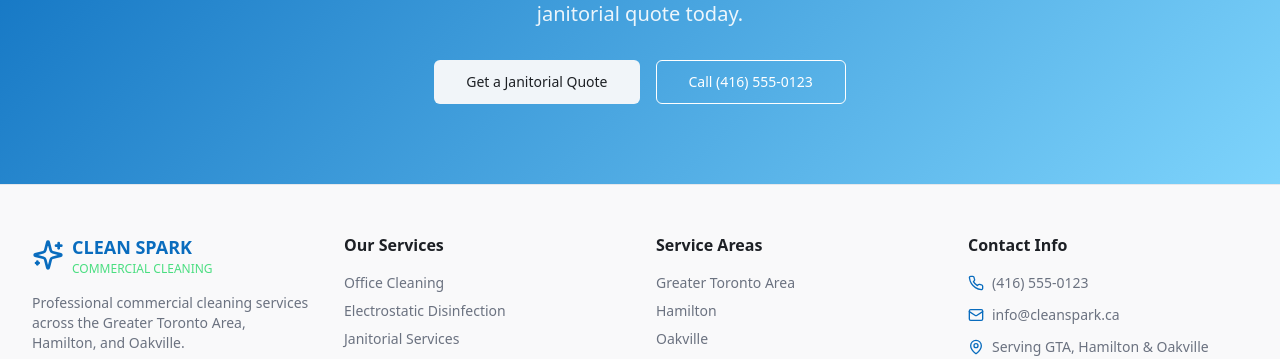
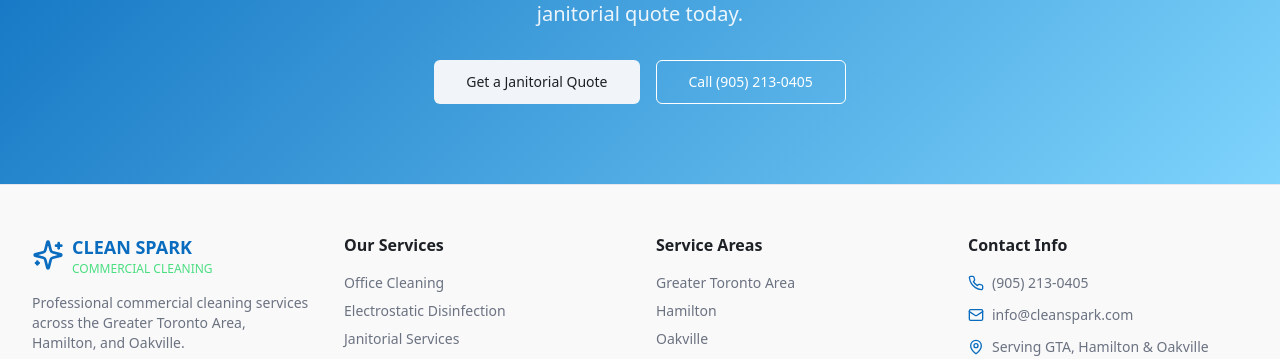
Before and after one commit to meetpatelcompany/cleanspark, a React (Vite) app: page /janitorial-services in a window 1280 px wide. Shown: the part 2723-3082 px from the top of the page. Built offline with nearby package versions, Linux system fonts and the light colour scheme.

Commit message:
contact update

```diff
--- a/src/components/Footer.tsx
+++ b/src/components/Footer.tsx
@@ -72,11 +72,11 @@ const Footer = () => {
             <div className="space-y-3 text-sm">
               <div className="flex items-center space-x-2">
                 <Phone className="h-4 w-4 text-brand-blue" />
-                <span className="text-muted-foreground">(416) 555-0123</span>
+                <span className="text-muted-foreground">(905) 213-0405</span>
               </div>
               <div className="flex items-center space-x-2">
                 <Mail className="h-4 w-4 text-brand-blue" />
-                <span className="text-muted-foreground">info@cleanspark.ca</span>
+                <span className="text-muted-foreground">info@cleanspark.com</span>
               </div>
               <div className="flex items-start space-x-2">
                 <MapPin className="h-4 w-4 text-brand-blue mt-0.5" />
--- a/src/pages/JanitorialServicesPage.tsx
+++ b/src/pages/JanitorialServicesPage.tsx
@@ -235,7 +235,7 @@ const JanitorialServicesPage = () => {
               <a href="#quote">Get a Janitorial Quote</a>
             </Button>
             <Button variant="outline" size="lg" className="bg-transparent border-white text-white hover:bg-white hover:text-brand-blue" asChild>
-              <a href="tel:(416)555-0123">Call (416) 555-0123</a>
+              <a href="tel:(905)213-0405">Call (905) 213-0405</a>
             </Button>
           </div>
         </div>
--- a/src/pages/OfficeCleaningPage.tsx
+++ b/src/pages/OfficeCleaningPage.tsx
@@ -160,7 +160,7 @@ const OfficeCleaningPage = () => {
               <a href="#quote">Book a Consultation</a>
             </Button>
             <Button variant="outline" size="lg" className="bg-transparent border-white text-white hover:bg-white hover:text-brand-blue" asChild>
-              <a href="tel:(416)555-0123">Call (416) 555-0123</a>
+              <a href="tel:(905)213-0405">Call (905) 213-0405</a>
             </Button>
           </div>
         </div>
--- a/src/pages/SupplyRestockingPage.tsx
+++ b/src/pages/SupplyRestockingPage.tsx
@@ -265,7 +265,7 @@ const SupplyRestockingPage = () => {
               <a href="#quote">Talk to Us About Restocking Solutions</a>
             </Button>
             <Button variant="outline" size="lg" className="bg-transparent border-white text-white hover:bg-white hover:text-brand-blue" asChild>
-              <a href="tel:(416)555-0123">Call (416) 555-0123</a>
+              <a href="tel:(905)213-0405">Call (905) 213-0405</a>
             </Button>
           </div>
         </div>
```
